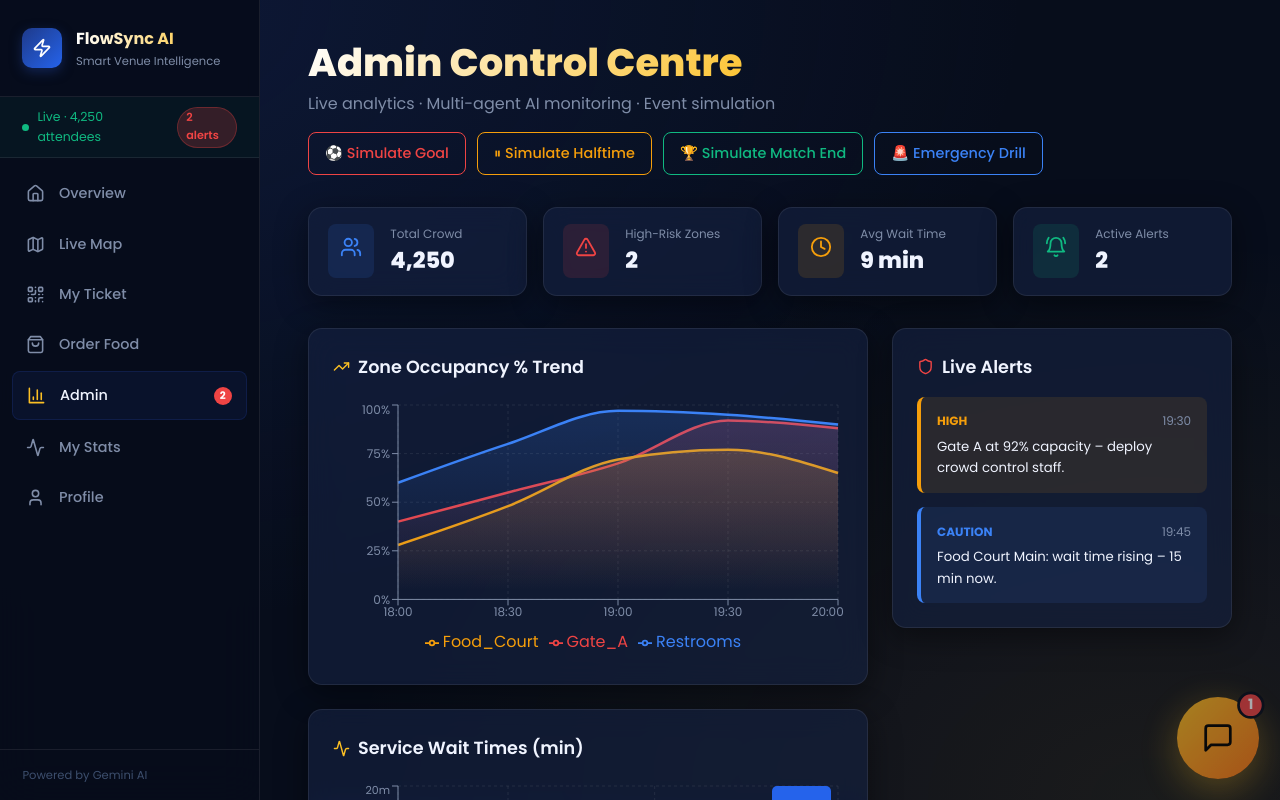
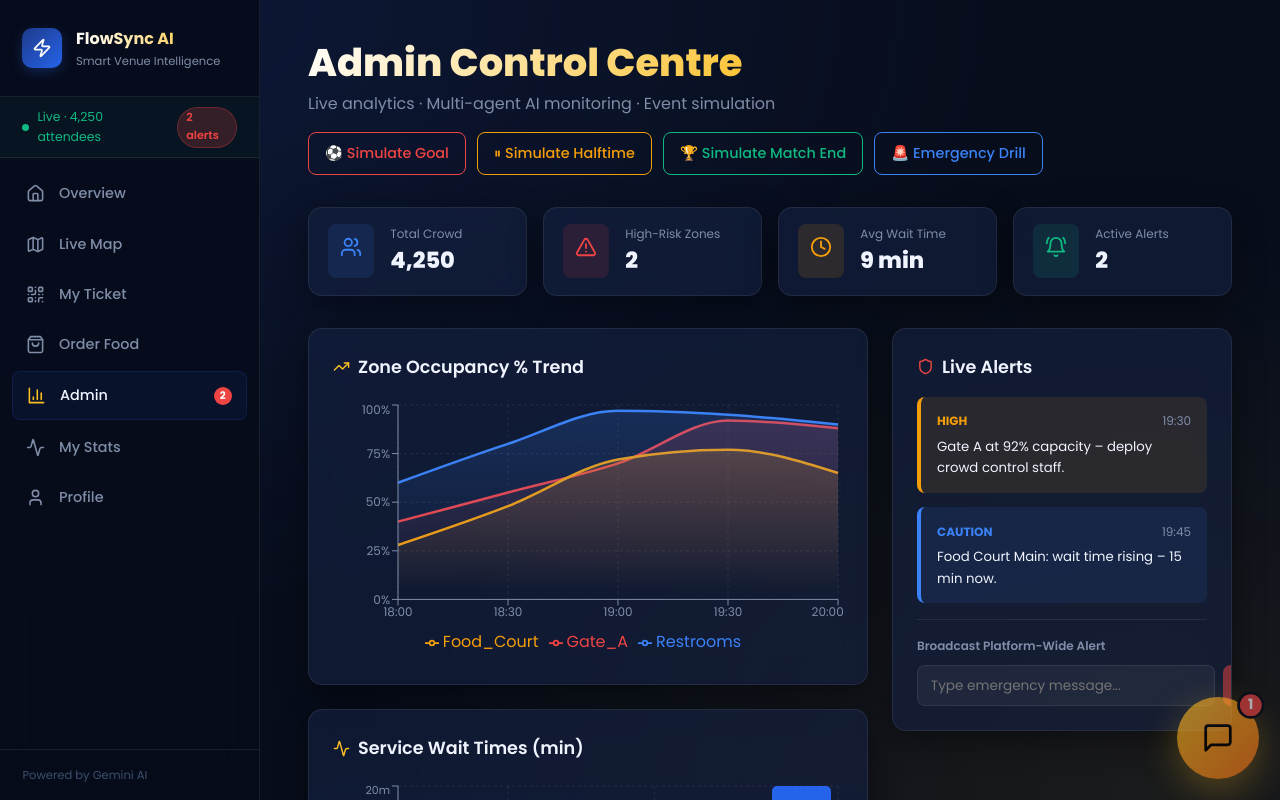
Before and after one commit to jayanitrivedi07-bit/FlowSyncAI, a React (Vite) app in the folder frontend/: page /admin in a window 1280 px wide. Shown: the top 800 px of the page. Built offline with nearby package versions, Linux system fonts and the light colour scheme.

Commit message:
Update frontend/src/pages/AdminDashboard.jsx

```diff
--- a/frontend/src/pages/AdminDashboard.jsx
+++ b/frontend/src/pages/AdminDashboard.jsx
@@ -62,6 +62,8 @@ export default function AdminDashboard() {
   const [simulating, setSim]    = useState(null);
   const [aiResp, setAiResp]     = useState('');
   const [agentRunning, setAR]   = useState(false);
+  const [broadcastText, setBt]  = useState('');
+  const [broadcasting, setBcg]  = useState(false);
 
   const simulate = (event) => {
     const now = new Date().toLocaleTimeString([], { hour: '2-digit', minute: '2-digit' });
@@ -97,6 +99,24 @@ export default function AdminDashboard() {
       setAR(false);
       setSim(null);
     }, 1800);
+  };
+
+  const handleBroadcast = (e) => {
+    e.preventDefault();
+    if (!broadcastText.trim()) return;
+    setBcg(true);
+    setTimeout(() => {
+      const now = new Date().toLocaleTimeString([], { hour: '2-digit', minute: '2-digit' });
+      setAlerts(p => [{
+        id: Date.now(),
+        sev: 'CRITICAL',
+        text: `📢 SYSTEM BROADCAST: ${broadcastText}`,
+        time: now
+      }, ...p.slice(0, 3)]);
+      setStats(s => ({ ...s, alerts: s.alerts + 1 }));
+      setBt('');
+      setBcg(false);
+    }, 600);
   };
 
   return (
@@ -217,6 +237,28 @@ export default function AdminDashboard() {
               </div>
             ))}
           </div>
+
+          {/* Broadcast input form */}
+          <form style={{ marginTop:'1rem', borderTop:'1px solid var(--border)', paddingTop:'1rem', display:'flex', flexDirection:'column', gap:'0.6rem' }} onSubmit={handleBroadcast}>
+            <label style={{ fontSize:'0.75rem', fontWeight:600, color:'var(--text-muted)' }}>Broadcast Platform-Wide Alert</label>
+            <div style={{ display:'flex', gap:'0.5rem' }}>
+              <input
+                type="text"
+                placeholder="Type emergency message..."
+                value={broadcastText}
+                onChange={e => setBt(e.target.value)}
+                disabled={broadcasting}
+                style={{ flex:1, background:'rgba(255,255,255,0.05)', border:'1px solid var(--border)', borderRadius:'var(--radius-sm)', padding:'0.6rem 0.8rem', color:'var(--text)', fontSize:'0.85rem' }}
+              />
+              <button
+                type="submit"
+                disabled={!broadcastText.trim() || broadcasting}
+                style={{ background:'var(--danger)', color:'#fff', border:'none', borderRadius:'var(--radius-sm)', padding:'0 1rem', fontWeight:600, fontSize:'0.85rem', cursor: broadcastText.trim() && !broadcasting ? 'pointer' : 'not-allowed', opacity: broadcastText.trim() && !broadcasting ? 1 : 0.5 }}
+              >
+                Send
+              </button>
+            </div>
+          </form>
         </div>
       </div>
     </main>
```
